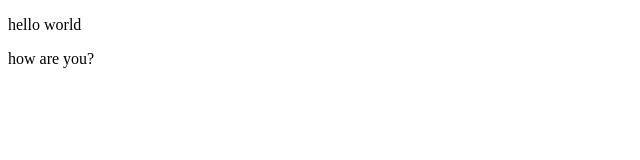
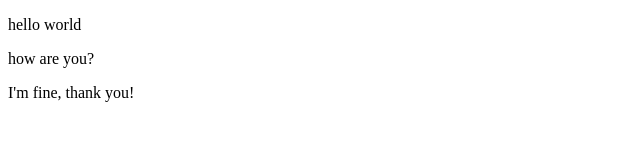
Before and after one commit to Kipkoebenji/benwil, a plain HTML site: page index.html in a window 1280 px wide. Shown: the whole page, without its empty margins (0-640 px from the left). Drawn offline with Linux system fonts and the light colour scheme.

Commit message:
update index.html

```diff
--- a/index.html
+++ b/index.html
@@ -8,5 +8,6 @@
 <body>
     <p>hello world</p>
     <p>how are you?</p>
+    <p>I'm fine, thank you!</p>
 </body>
 </html>
```
